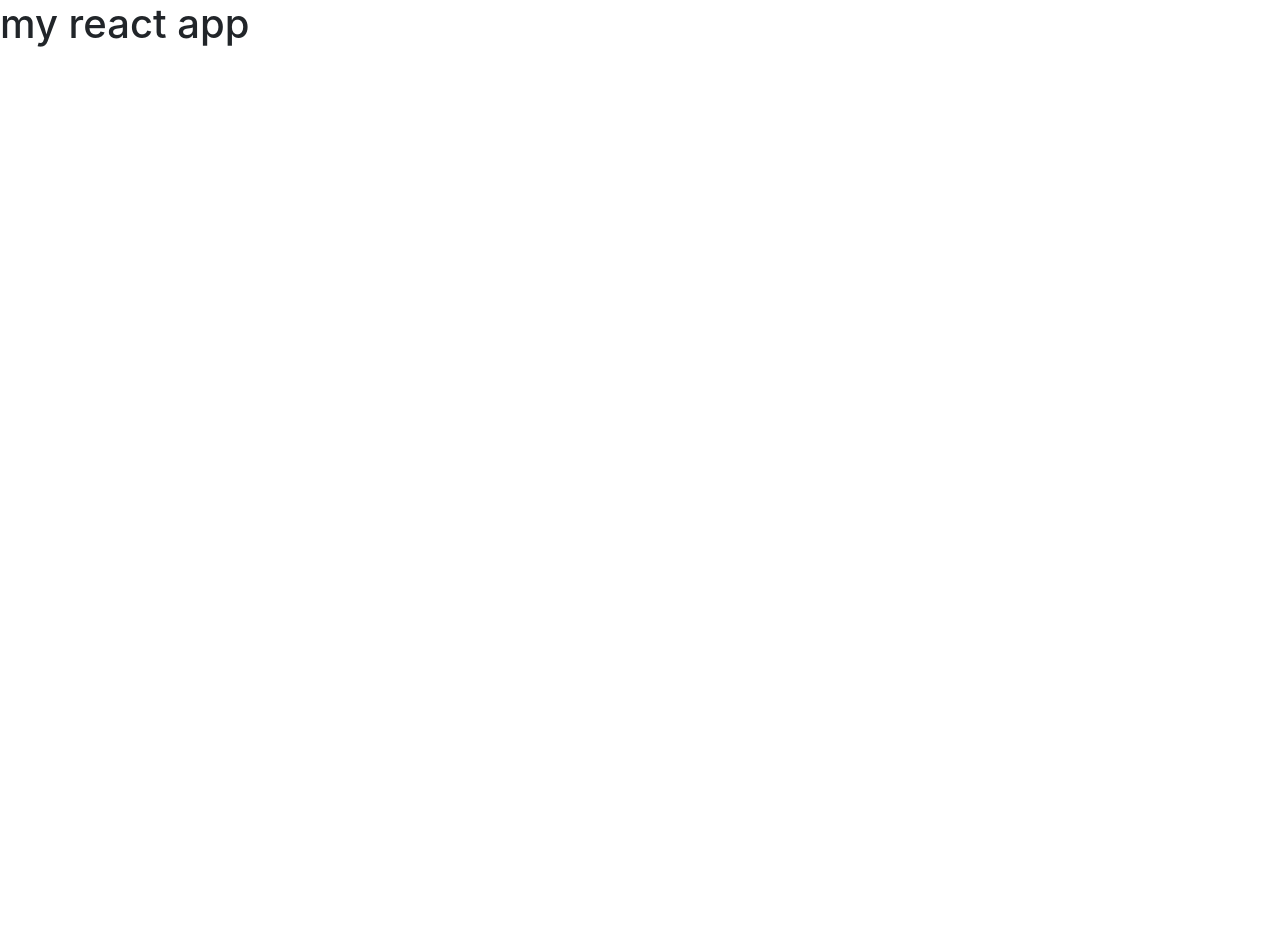
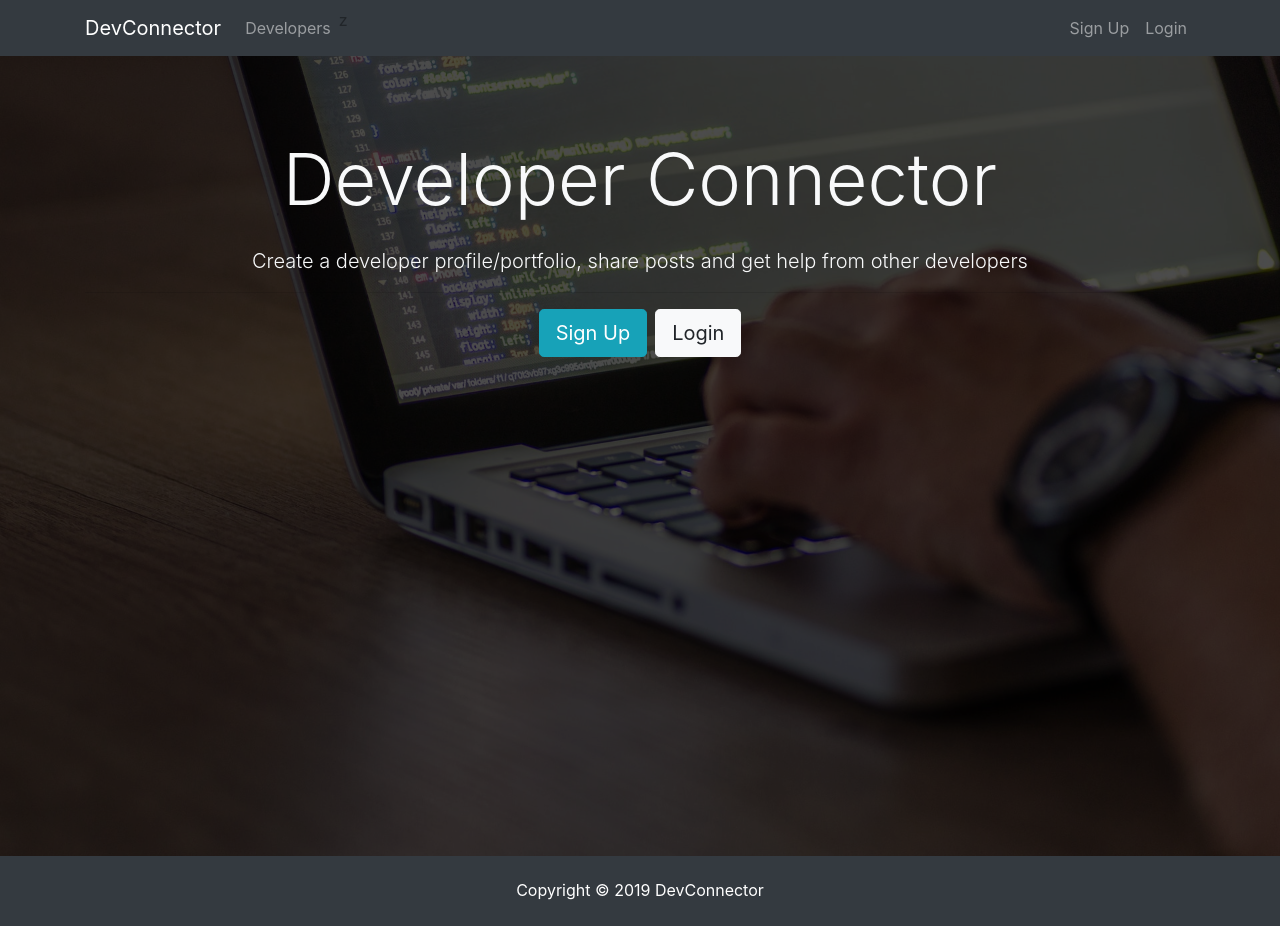
Before and after one commit to eunier/dev-connector, a React (Create React App) app in the folder client/: page /login in a window 1280 px wide. Before the commit the page ends 800 px from the top, so only its background shows below. Built offline with nearby package versions, Linux system fonts and the light colour scheme.

Commit message:
Set up langind page

```diff
--- a/client/src/App.js
+++ b/client/src/App.js
@@ -1,11 +1,18 @@
 import React, { Component } from 'react';
+
+import Navbar from './components/layout/Navbar';
+import Footer from './components/layout/Footer';
+import Landing from './components/layout/Landing';
+
 import './App.css';
 
 class App extends Component {
   render() {
     return (
       <div className="App">
-        <h1>my react app</h1>
+        <Navbar />
+        <Landing />
+        <Footer />
       </div>
     );
   }
--- /dev/null
+++ b/client/src/components/layout/Footer.js
@@ -0,0 +1,9 @@
+import React from 'react';
+
+export default () => {
+  return (
+    <footer className="bg-dark text-white mt-5 p-4 text-center">
+      Copyright &copy; {new Date().getFullYear()} DevConnector
+    </footer>
+  );
+};
--- /dev/null
+++ b/client/src/components/layout/Landing.js
@@ -0,0 +1,30 @@
+import React, { Component } from 'react'
+
+class Landing extends Component {
+  render() {
+    return (
+      <div className="landing">
+      <div className="dark-overlay landing-inner text-light">
+        <div className="container">
+          <div className="row">
+            <div className="col-md-12 text-center">
+              <h1 className="display-3 mb-4">Developer Connector</h1>
+              <p className="lead">
+                Create a developer profile/portfolio, share posts and get help
+                from other developers
+              </p>
+              <hr />
+              <a href="register.html" className="btn btn-lg btn-info mr-2"
+                >Sign Up</a
+              >
+              <a href="login.html" className="btn btn-lg btn-light">Login</a>
+            </div>
+          </div>
+        </div>
+      </div>
+    </div>
+    )
+  }
+}
+
+export default Landing;
--- /dev/null
+++ b/client/src/components/layout/Navbar.js
@@ -0,0 +1,50 @@
+import React, { Component } from 'react';
+
+class Navbar extends Component {
+  render() {
+    return (
+      <nav className="navbar navbar-expand-sm navbar-dark bg-dark mb-4">
+        <div className="container">
+          <a className="navbar-brand" href="landing.html">
+            DevConnector
+          </a>
+          <button
+            className="navbar-toggler"
+            type="button"
+            data-toggle="collapse"
+            data-target="#mobile-nav"
+          >
+            <span className="navbar-toggler-icon" />
+          </button>
+
+          <div className="collapse navbar-collapse" id="mobile-nav">
+            <ul className="navbar-nav mr-auto">
+              <li className="nav-item">
+                <a className="nav-link" href="profiles.html">
+                  {' '}
+                  Developers{' '}
+                </a>
+              </li>
+              z
+            </ul>
+
+            <ul className="navbar-nav ml-auto">
+              <li className="nav-item">
+                <a className="nav-link" href="register.html">
+                  Sign Up
+                </a>
+              </li>
+              <li className="nav-item">
+                <a className="nav-link" href="login.html">
+                  Login
+                </a>
+              </li>
+            </ul>
+          </div>
+        </div>
+      </nav>
+    );
+  }
+}
+
+export default Navbar;
```
